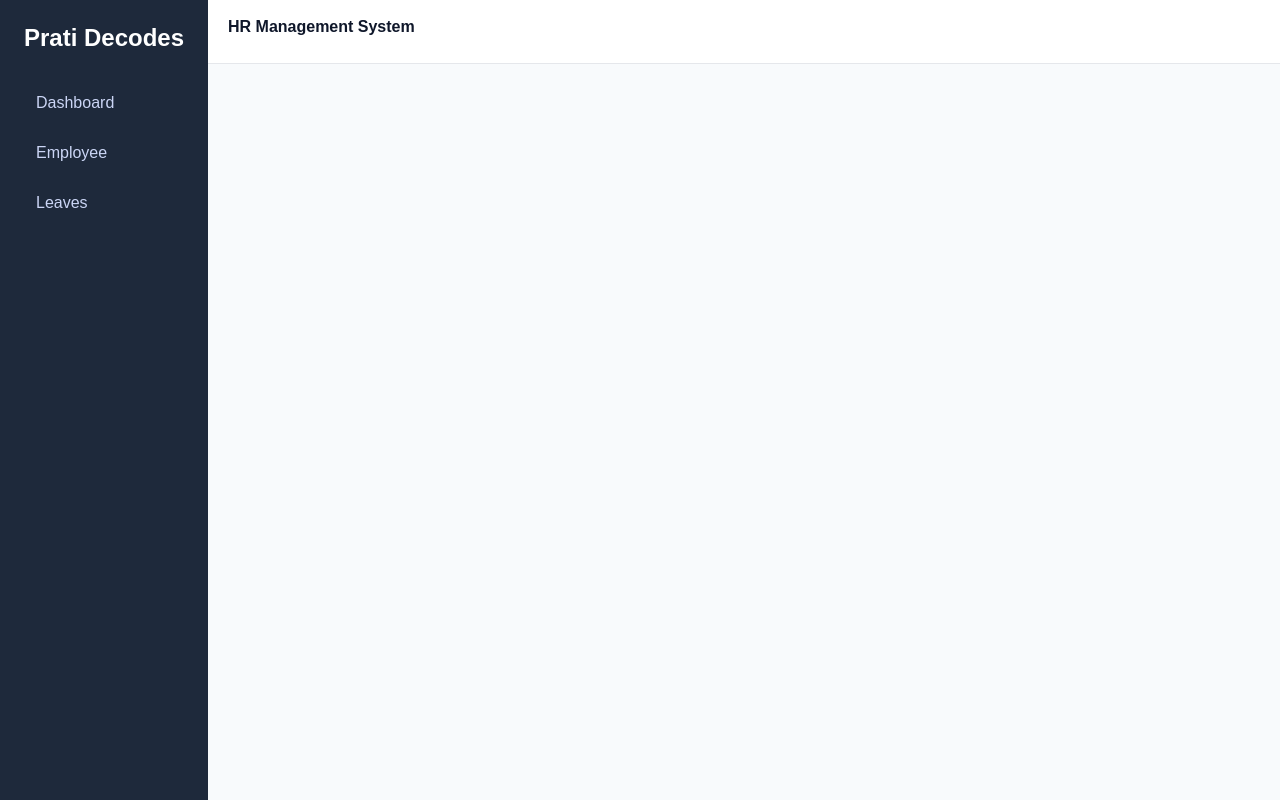
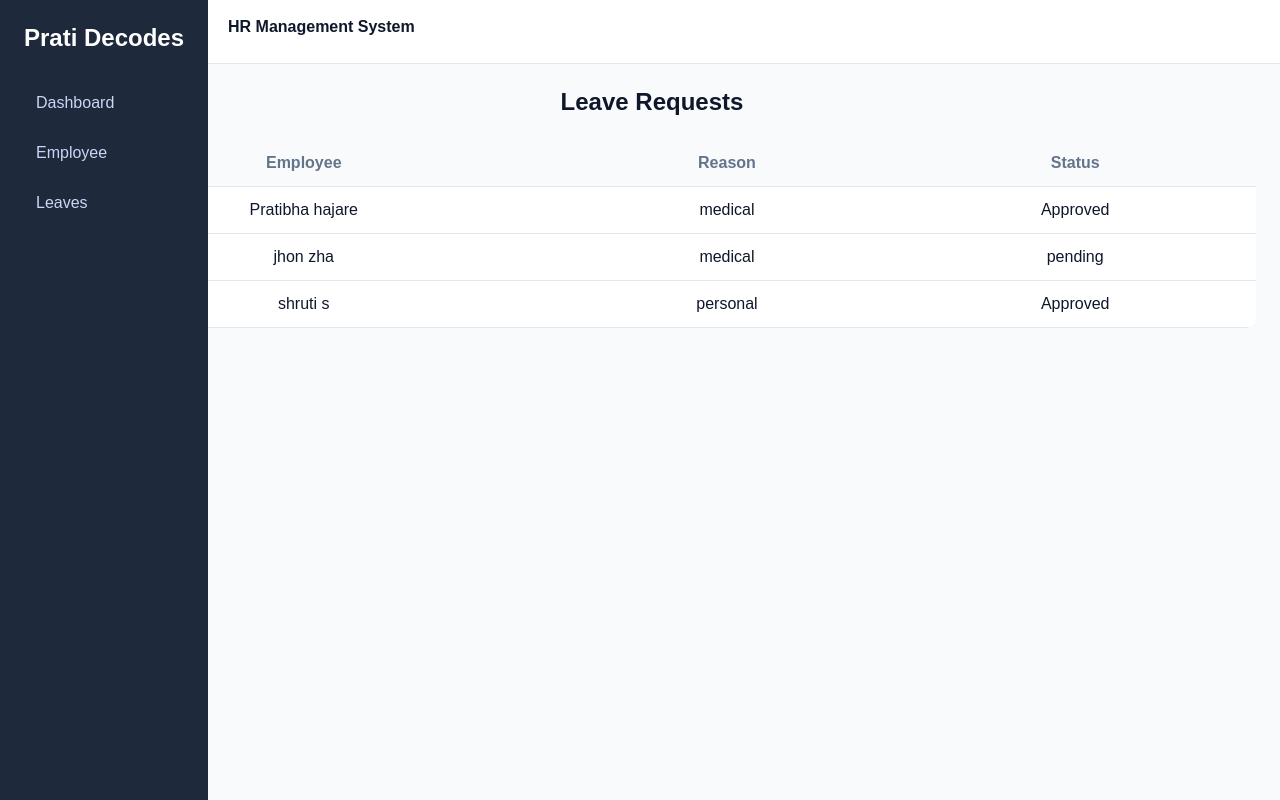
Before and after one commit to pratibhahajare27/hr-management-system, an Angular app: page /leaves in a window 1280 px wide. Before the commit this address led to /. Built offline with nearby package versions, Linux system fonts and the light colour scheme; data requests are answered from the project's data file.

Commit message:
update leaves

```diff
--- a/db.json
+++ b/db.json
@@ -15,5 +15,24 @@
       "id": "a260"
     }
   ],
-  "$schema": "./node_modules/json-server/schema.json"
+  "Leaves": [
+    {
+      "id": "1",
+      "employee": "Pratibha hajare",
+      "reason": "medical",
+      "status": "Approved"
+    },
+    {
+      "id": "2",
+      "employee": "jhon zha",
+      "reason": "medical",
+      "status": "pending"
+    },
+    {
+      "id": "1",
+      "employee": "shruti s",
+      "reason": "personal",
+      "status": "Approved"
+    }
+  ]
 }
--- a/src/app/app.routes.ts
+++ b/src/app/app.routes.ts
@@ -2,8 +2,10 @@ import { Routes } from '@angular/router';
 
 import { EmployeeList } from './features/employee-list/employee-list';
 import { Dashboard } from './features/dashboard/dashboard';
+import { LeaveList } from './features/leave-list/leave-list';
 
 export const routes: Routes = [
     { path: "", component: Dashboard },
-    { path: "employee", component: EmployeeList }
+    { path: "employee", component: EmployeeList },
+    { path: "leaves", component: LeaveList }
 ];
--- a/src/app/core/layout/sidebar/sidebar.html
+++ b/src/app/core/layout/sidebar/sidebar.html
@@ -2,5 +2,5 @@
     <h2> Prati Decodes</h2>
     <a routerLink="/">Dashboard</a>
     <a routerLink="/employee">Employee</a>
-    <a>Leaves</a>
+    <a routerLink="/leaves">Leaves</a>
 </div>
--- a/src/app/features/dashboard/dashboard.html
+++ b/src/app/features/dashboard/dashboard.html
@@ -1,11 +1,36 @@
 <div class="dashboard">
-    <div class="card">
+    <div class="card" (click)="showEmpChart()">
         <h4>Total Employees</h4>
         <p>{{totalEmployees()}}</p>
     </div>
 
-    <div class="card">
+    <div class="card" (click)=" showLeaveChart()">
         <h4>Total Leaves</h4>
         <p>{{totalLeaves()}}</p>
     </div>
 </div>
+@if (activeChart() === "employees"){
+<div class="chart-box">
+    <h3>Employee Distribution</h3>
+    <div class="donut employees"></div>
+    <div class="legend">
+        <span><i class="it"></i>IT (60%)</span>
+        <span><i class="hr"></i>HR (25%)</span>
+        <span><i class="sales"></i>Sales(15%)</span>
+    </div>
+</div>
+
+@if(activeChart() === "leaves"){
+<div class="chart-box">
+    <h3>
+        Leaves Status
+    </h3>
+    <div class="donut leaves"></div>
+    <div class="legends">
+        <span> <i class="approved"></i>Approved (40%)</span>
+        <span><i class="pending"></i>Pending (60%)</span>
+
+    </div>
+</div>
+}
+}
--- a/src/app/features/dashboard/dashboard.ts
+++ b/src/app/features/dashboard/dashboard.ts
@@ -1,4 +1,6 @@
-import { Component, signal } from '@angular/core';
+import { Component, inject, signal } from '@angular/core';
+import { Employee } from '../../services/employee';
+import { Leave } from '../../services/leave';
 
 @Component({
   selector: 'app-dashboard',
@@ -7,6 +9,28 @@ import { Component, signal } from '@angular/core';
   styleUrl: './dashboard.css',
 })
 export class Dashboard {
+  private employeeService = inject(Employee);
+  private leaveService = inject(Leave);
+
   totalEmployees = signal<number>(0);
   totalLeaves = signal<number>(0);
+  activeChart = signal<'employees' | 'leaves' | null>(null);
+
+  ngOnInit() {
+    this.employeeService.getEmplyees().subscribe(data => {
+
+    }
+    )
+    this.leaveService.getLeaves().subscribe(data => {
+      this.totalEmployees.set(data.length);
+    })
+  }
+  showEmpChart() {
+    this.activeChart.set('employees');
+  }
+
+  showLeaveChart() {
+    this.activeChart.set('leaves');
+  }
+
 }
--- /dev/null
+++ b/src/app/features/leave-list/leave-list.css
@@ -0,0 +1,25 @@
+h2 {
+    padding: 24px;
+    text-align: center;
+}
+
+table {
+    width: calc(100% - 48px);
+    margin: 0 24px;
+    border-collapse: collapse;
+    background: white;
+    border-radius: 10px;
+    overflow: hidden;
+}
+
+th,
+td {
+    padding: 14px;
+    text-align: center;
+    border-bottom: 1px solid var(--border);
+}
+
+th {
+    background: #f8fafc;
+    color: var(--text-light);
+}
--- /dev/null
+++ b/src/app/features/leave-list/leave-list.html
@@ -0,0 +1,22 @@
+<h2>Leave Requests</h2>
+
+<table>
+    <tr>
+        <th>Employee</th>
+        <th>Reason</th>
+        <th>Status</th>
+    </tr>
+
+    @for (leave of leaves(); track leave.id) {
+    <tr>
+        <td>{{ leave.employee }}</td>
+        <td>{{ leave.reason }}</td>
+        <td>
+            <span class="status" [class.pending]="leave.status === 'Pending'"
+                [class.approved]="leave.status === 'Approved'">
+                {{ leave.status }}
+            </span>
+        </td>
+    </tr>
+    }
+</table>
--- /dev/null
+++ b/src/app/features/leave-list/leave-list.ts
@@ -0,0 +1,21 @@
+import { CommonModule } from '@angular/common';
+import { Component, inject, signal } from '@angular/core';
+import { Leave } from '../../services/leave';
+
+@Component({
+  selector: 'app-leave-list',
+  imports: [CommonModule],
+  templateUrl: './leave-list.html',
+  styleUrl: './leave-list.css',
+})
+export class LeaveList {
+  private leavesService = inject(Leave);
+  leaves = signal<any[]>([]);
+
+  ngOnInit() {
+    this.leavesService.getLeaves().subscribe(data => {
+      this.leaves.set(data);
+    })
+  }
+
+}
--- /dev/null
+++ b/src/app/services/leave.ts
@@ -0,0 +1,16 @@
+import { HttpClient } from '@angular/common/http';
+import { inject, Injectable } from '@angular/core';
+
+@Injectable({
+  providedIn: 'root',
+})
+export class Leave {
+  private http = inject(HttpClient);
+  private api = "http://localhost:3000/Leaves";
+
+  getLeaves() {
+    return this.http.get<any[]>(this.api);
+
+  }
+
+}
```
Also changed, not shown: 2 other files (tests, documents, lock files or other folders).
